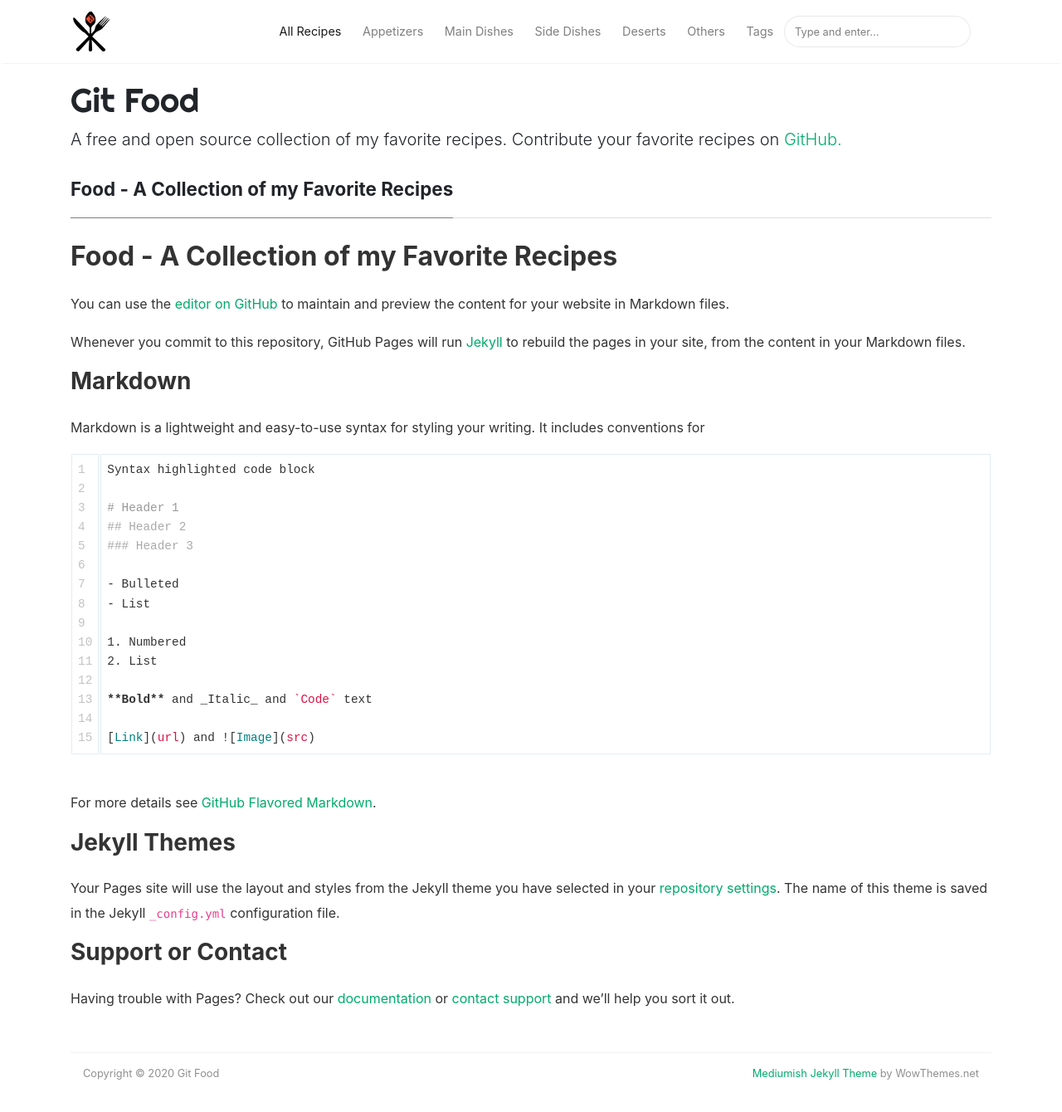
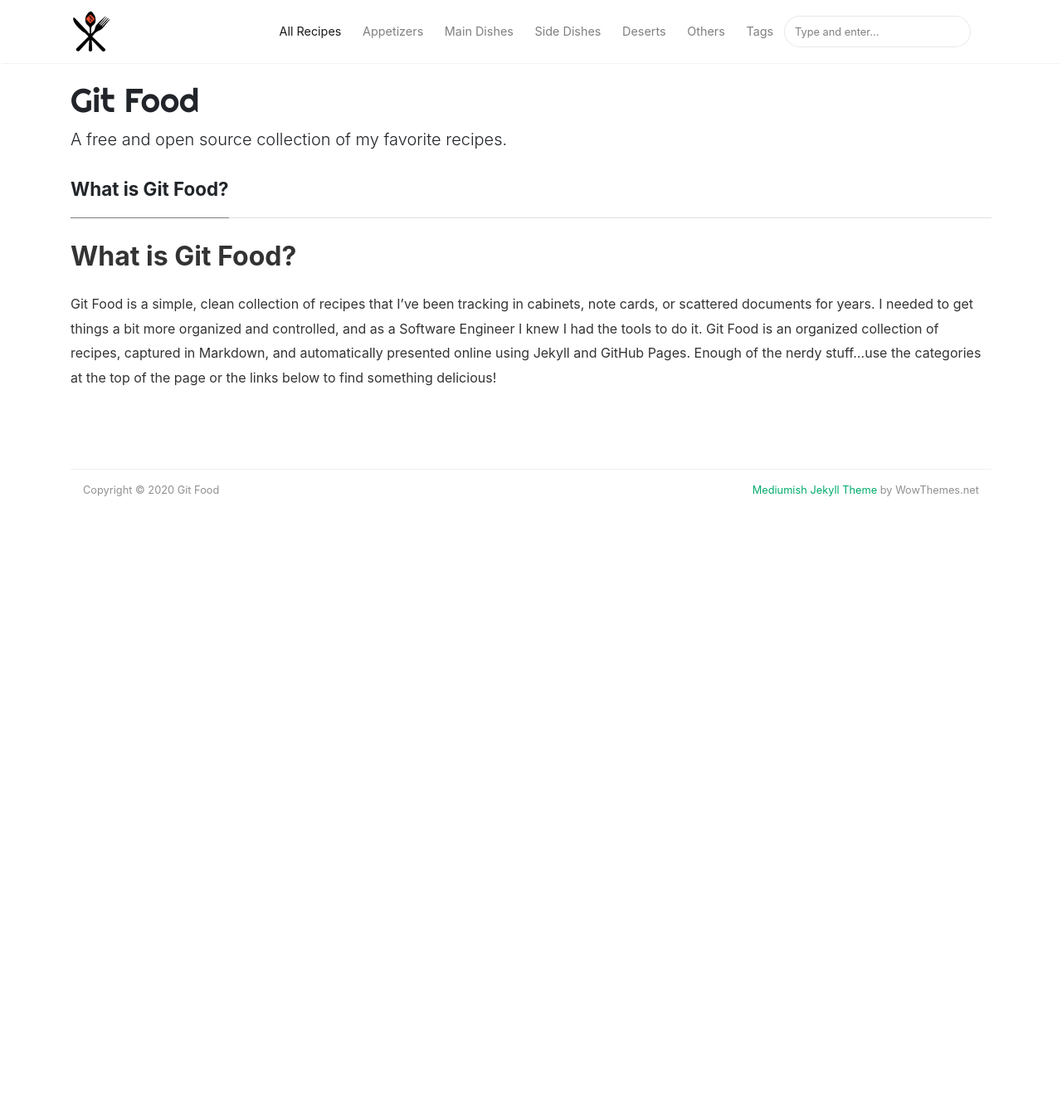
Before and after one commit to jondavid-black/food, a Jekyll site: the page built from docs/index.md, in a window 1280 px wide and 1377 px high. Shown: the top 1340 px of the window at 83% size. Built offline with Jekyll 4.4.1, drawn with Linux system fonts in a browser that asks for light colours; nearby versions of some CDN libraries; our own code applies the rules of GitHub Pages for plain Markdown files; the list of posts is cut into pages by our own code.

Commit message:
cleaned up and shortened the main page

````diff
--- a/docs/_config.yml
+++ b/docs/_config.yml
@@ -1,7 +1,7 @@
 # Site
 name: "Git Food"
 title: "Git Food - Exquisitely Managed Recipes"
-description: "A free and open source collection of my favorite recipes.  Contribute your favorite recipes on <a href='https://github.com/jondavid-black/food' target='_blank'> GitHub.</a>"
+description: "A free and open source collection of my favorite recipes."
 logo: 'assets/images/logo.svg'
 favicon: 'assets/images/logo.svg'
 baseurl:  # https://jondavid-black.github.io/food/
--- a/docs/index.md
+++ b/docs/index.md
@@ -1,37 +1,3 @@
-## Food - A Collection of my Favorite Recipes
+## What is Git Food?
 
-You can use the [editor on GitHub](https://github.com/jondavid-black/food/edit/main/docs/index.md) to maintain and preview the content for your website in Markdown files.
-
-Whenever you commit to this repository, GitHub Pages will run [Jekyll](https://jekyllrb.com/) to rebuild the pages in your site, from the content in your Markdown files.
-
-### Markdown
-
-Markdown is a lightweight and easy-to-use syntax for styling your writing. It includes conventions for
-
-```markdown
-Syntax highlighted code block
-
-# Header 1
-## Header 2
-### Header 3
-
-- Bulleted
-- List
-
-1. Numbered
-2. List
-
-**Bold** and _Italic_ and `Code` text
-
-[Link](url) and ![Image](src)
-```
-
-For more details see [GitHub Flavored Markdown](https://guides.github.com/features/mastering-markdown/).
-
-### Jekyll Themes
-
-Your Pages site will use the layout and styles from the Jekyll theme you have selected in your [repository settings](https://github.com/jondavid-black/food/settings). The name of this theme is saved in the Jekyll `_config.yml` configuration file.
-
-### Support or Contact
-
-Having trouble with Pages? Check out our [documentation](https://docs.github.com/categories/github-pages-basics/) or [contact support](https://github.com/contact) and we’ll help you sort it out.
+Git Food is a simple, clean collection of recipes that I've been tracking in cabinets, note cards, or scattered documents for years.  I needed to get things a bit more organized and controlled, and as a Software Engineer I knew I had the tools to do it.  Git Food is an organized collection of recipes, captured in Markdown, and automatically presented online using Jekyll and GitHub Pages.  Enough of the nerdy stuff...use the categories at the top of the page or the links below to find something delicious!
````
